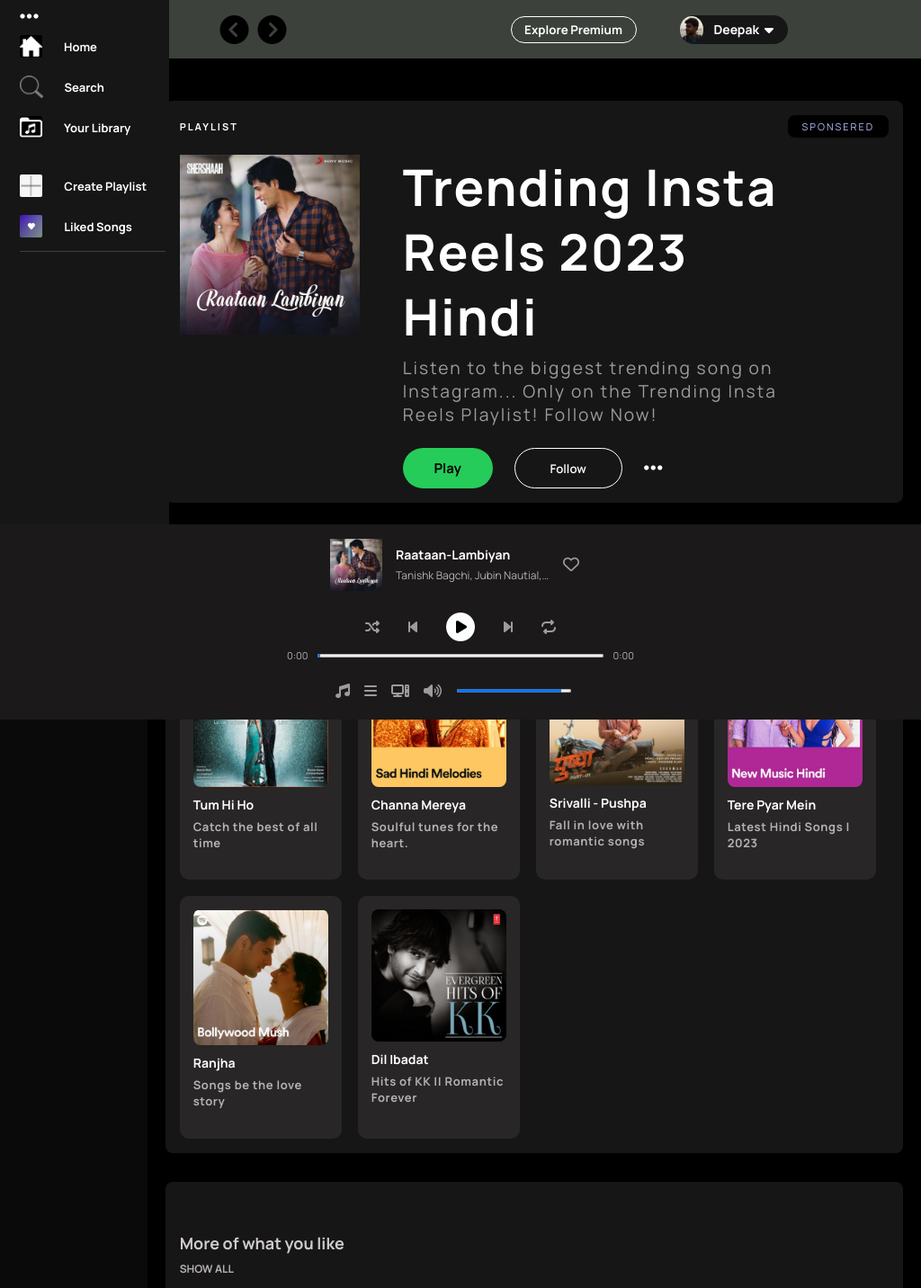
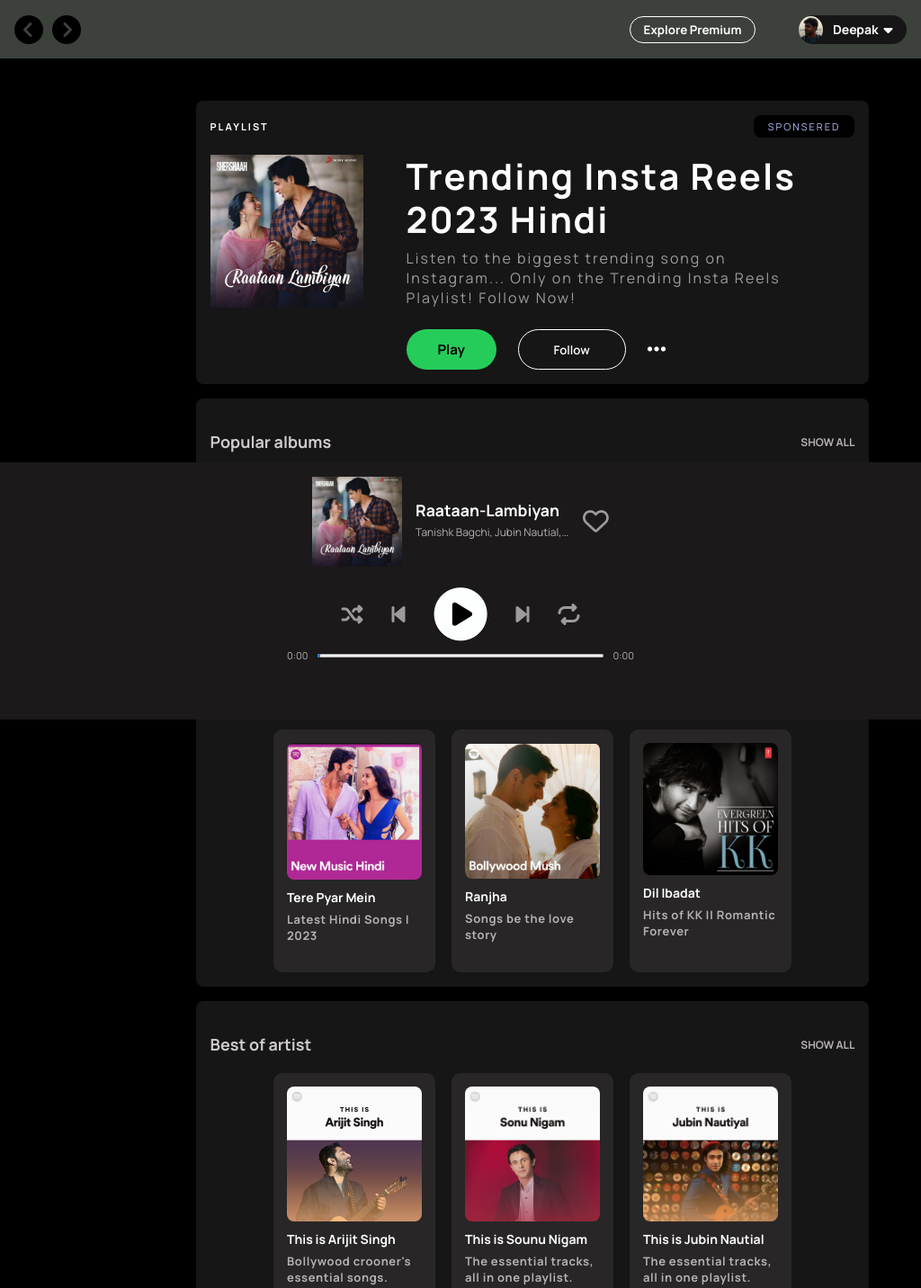
Before and after one commit to Deepak-GitHub1474/Spotify-Clone, a plain HTML site: page home/index.html in a window 1024 px wide. Shown: the top 1432 px of the page at 90% size. Drawn offline with Linux system fonts and the light colour scheme.

Commit message:
updated some css for entire page responsive

```diff
--- a/home/index.html
+++ b/home/index.html
@@ -77,7 +77,6 @@
                         <li id="log-out">Log Out</li>
                     </ul>
                 </div>
-
             </div>
         </section>
 
@@ -107,7 +106,7 @@
             <!--Home Page Song Collection-->
             <section class="user-likes">
                 <div class="user-likes-title">
-                    <h1>More of what you like</h1>
+                    <h1>Popular albums</h1>
                     <p>SHOW ALL</p>
                 </div>
 
@@ -177,7 +176,7 @@
 
             <section class="user-likes">
                 <div class="user-likes-title">
-                    <h1>More of what you like</h1>
+                    <h1>Best of artist</h1>
                     <p>SHOW ALL</p>
                 </div>
 
@@ -326,9 +325,10 @@
                         <h1 id="masterSongTitle">Raataan-Lambiyan</h1>
                         <p id="masterSongInfo">Tanishk Bagchi, Jubin Nautial, Asees Kaur</p>
                     </div>
-                    <i class="fa-regular fa-heart"></i>
+                    <i class="fa-regular fa-heart" id="fav-song"></i>
                 </div>
             </section>
+
             <section class="song-status">
                 <div class="song-control">
                     <i class="fa-solid fa-shuffle" id="shuffleMusic"></i>
@@ -348,6 +348,7 @@
                     <span id="musicEnd">0:00</span>
                 </div>
             </section>
+
             <section class="song-directory">
                 <i class="fa-solid fa-music"></i>
                 <p class="lyrics">Lyric</p>
--- a/home/style.css
+++ b/home/style.css
@@ -8,27 +8,9 @@
 
 body {
     background-color: #0a0a0a;
-    /* height: 242vh; */
-}
-
-.parent {
-    /* display: flex;
-    align-items: center;
-    justify-content: center; */
 }
 
 /* Side bar */
-
-.sidebar {
-    /* width: 18%; */
-    background-color: #000000;
-}
-
-@media only screen and (max-width: 1150px) {
-    .sidebar {
-        /* width: 60%; */
-    }
-}
 
 nav {
     background-color: #161616;
@@ -44,7 +26,7 @@ nav {
     z-index: 111;
 }
 
-@media only screen and (max-width: 768px) {
+@media only screen and (max-width: 1024px) {
     nav {
         display: none;
     }
@@ -83,7 +65,7 @@ nav h1 {
 .header-section {
     display: flex;
     align-items: center;
-    justify-content: space-around;
+    justify-content: space-between;
     gap: 1rem;
     position: fixed;
     top: 0;
@@ -93,7 +75,13 @@ nav h1 {
     height: 65px;
     z-index: 11;
     opacity: 1;
-    padding: 0 2rem 0 8rem;
+    padding: 0 1rem;
+}
+
+@media only screen and (min-width: 1200px) {
+    .header-section {
+        padding: 0 8rem 0 15rem;
+    }
 }
 
 .back-forward-btn {
@@ -105,16 +93,6 @@ nav h1 {
 @media only screen and (max-width: 600px) {
     .upgrade-btn {
         display: none;
-    }
-}
-
-.sidebar-navigator {
-    display: none;
-}
-
-@media only screen and (min-width: 1024px) {
-    .sidebar-navigator {
-        display: block;
     }
 }
 
@@ -230,22 +208,31 @@ img[alt="dropdown-profile-img"] {
     flex-direction: column;
     justify-content: center;
     align-items: center;
+    gap: 1rem;
     background-color: #000000;
     padding-top: 7rem;
-    margin-left: 16%;
-    margin-bottom: 8rem;
+    padding-bottom: 10rem;
+}
+
+@media only screen and (min-width: 280px) and (max-width: 1024px) {
+    .main {
+        padding-bottom: 22rem;
+    }
+}
+
+@media only screen and (min-width:1024px) and (max-width:1200px) {
+    .main {
+        padding-bottom: 22rem;
+    }
 }
 
 .home-page {
-    max-width: 77vw;
     background-color: #161616;
     color: #ffffff;
     letter-spacing: 2px;
-    border-radius: 8px;
     overflow: hidden;
     padding: 1rem;
     position: relative;
-    margin-bottom: 1.5rem;
 }
 
 .playlist-sponsored {
@@ -286,10 +273,9 @@ img[alt="home-playlist-song"] {
 }
 
 .trending-song h1 {
-    font-size: 4rem;
+    font-size: 2.5rem;
     line-height: 4.5rem;
     cursor: pointer;
-    max-width: 85%;
 }
 
 .trending-song h1:hover {
@@ -347,6 +333,25 @@ img[alt="home-playlist-song"] {
     }
 
     .trending-song h1 {
+        font-size: 2.5rem;
+        line-height: 3rem;
+    }
+
+    .trending-song p {
+        font-size: 1rem;
+    }
+
+    img[alt="home-playlist-song"] {
+        height: 170px;
+    }
+}
+
+@media only screen and (min-width: 1200px) {
+    .trending-home {
+        gap: 3rem;
+    }
+
+    .trending-song h1 {
         font-size: 3.5rem;
         line-height: 4.5rem;
     }
@@ -357,6 +362,15 @@ img[alt="home-playlist-song"] {
 
     img[alt="home-playlist-song"] {
         height: 200px;
+    }
+}
+
+
+@media only screen and (min-width: 1024px) {
+    .home-page {
+        margin-left: 10rem;
+        width: 70vw;
+        border-radius: 8px;
     }
 }
 
@@ -425,29 +439,28 @@ img[alt="home-playlist-song"] {
 }
 
 /* Songs suggetion accoding to user-likes */
-@media only screen and (max-width: 1150px) {
-    .main {
-        padding-bottom: 20rem;
-    }
+
+.user-likes {
+    background-color: #161616;
+    display: flex;
+    flex-direction: column;
+    padding: 1rem;
 }
 
-.user-likes {
-    width: 77vw;
-    background-color: #161616;
-    display: flex;
-    justify-content: space-between;
-    flex-direction: column;
-    padding: 1rem;
-    border-radius: 8px;
-    margin-bottom: 2rem;
+@media only screen and (min-width: 1024px) {
+    .user-likes {
+        margin-left: 10rem;
+        width: 70vw;
+        border-radius: 8px;
+    }
 }
 
 .user-likes-title {
     display: flex;
+    align-items: center;
     justify-content: space-between;
     gap: 0.5rem;
-    margin-top: 40px;
-    margin-bottom: 20px;
+    margin: 20px 0;
 }
 
 
@@ -473,10 +486,6 @@ img[alt="home-playlist-song"] {
 }
 
 @media only screen and (max-width: 1024px) {
-    .user-likes-title {
-        flex-direction: column;
-    }
-
     .user-likes-title h1 {
         font-size: 18px;
     }
@@ -484,6 +493,8 @@ img[alt="home-playlist-song"] {
 
 .cards {
     display: flex;
+    justify-content: center;
+    align-items: center;
     flex-wrap: wrap;
     gap: 18px;
 }
@@ -569,17 +580,15 @@ footer {
     padding: 1rem 1.5rem 1.5rem 1.5rem;
 }
 
+i {
+    cursor: pointer;
+}
+
 .footer-section {
     display: flex;
     align-items: center;
     justify-content: space-between;
     gap: 1.5rem;
-}
-
-@media only screen and (max-width: 1200px) {
-    .footer-section {
-        flex-direction: column;
-    }
 }
 
 .footer-section i {
@@ -591,13 +600,15 @@ footer {
     color: #ffffff;
 }
 
-img[alt="play-song"] {
+#masterCover {
     height: 58px;
     cursor: pointer;
 }
 
 .song-details {
     display: flex;
+    align-items: center;
+    justify-content: center;
     gap: 15px;
     width: 290px;
 }
@@ -682,28 +693,6 @@ img[alt="play-song"] {
 .track-seekbar {
     height: 4px;
     width: 30rem;
-}
-
-@media only screen and (max-width: 768px) {
-    .track-seekbar {
-        width: 15rem;
-    }
-
-    footer {
-        padding: 2.5rem 1.5rem;
-    }
-}
-
-@media only screen and (min-width: 769px) and (max-width: 1024px) {
-    .track-seekbar {
-        width: 20rem;
-    }
-}
-
-@media only screen and (min-width: 1025px) and (max-width: 1200px) {
-    .track-seekbar {
-        width: 22rem;
-    }
 }
 
 .track-seekbar::-webkit-slider-thumb {
@@ -847,3 +836,69 @@ img[alt="play-song"] {
     width: 145px;
     height: 20px;
 }
+
+@media only screen and (max-width: 1200px) {
+    .footer-section {
+        flex-direction: column;
+    }
+}
+
+@media only screen and (max-width: 768px) {
+    .track-seekbar {
+        width: 15rem;
+    }
+
+    footer {
+        padding: 2.5rem 1.5rem;
+    }
+}
+
+@media only screen and (min-width: 769px) and (max-width: 1024px) {
+    .track-seekbar {
+        width: 20rem;
+    }
+}
+
+@media only screen and (min-width: 1025px) and (max-width: 1200px) {
+    .track-seekbar {
+        width: 22rem;
+    }
+}
+
+@media only screen and (min-width: 280px) and (max-width: 1200px) {
+    #masterCover {
+        height: 100px;
+    }
+
+    #masterSongTitle {
+        font-size: 1.1rem;
+    }
+
+    #fav-song {
+        font-size: 1.8rem;
+    }
+
+    #masterPlay {
+        font-size: 3.7rem;
+        /* margin-bottom: 0.5rem; */
+    }
+
+    #shuffleMusic,
+    #previous,
+    #next,
+    #repeatMode {
+        font-size: 1.5rem;
+    }
+
+    .fa-music,
+    .fa-bars,
+    .fa-computer,
+    .fa-volume-high {
+        /* font-size: 1.3rem; */
+        visibility: hidden;
+    }
+
+    .volume-seekbar{
+        display: none;
+    }
+}
```
